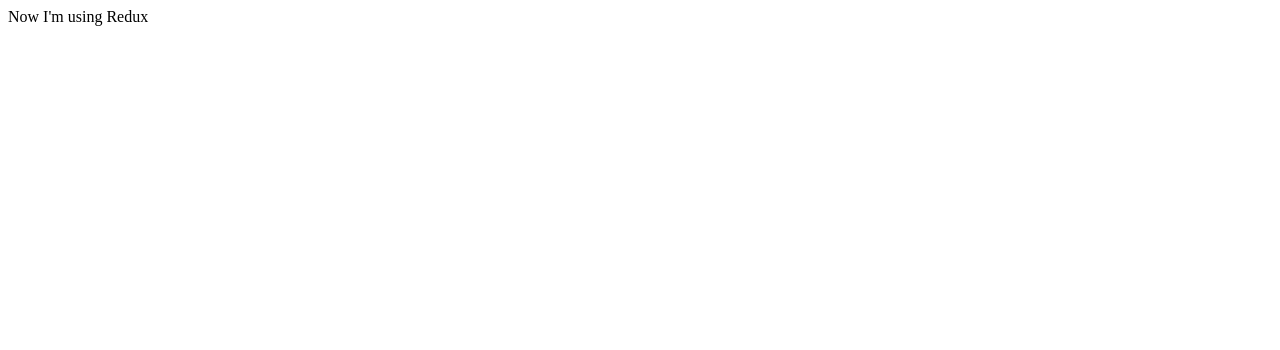
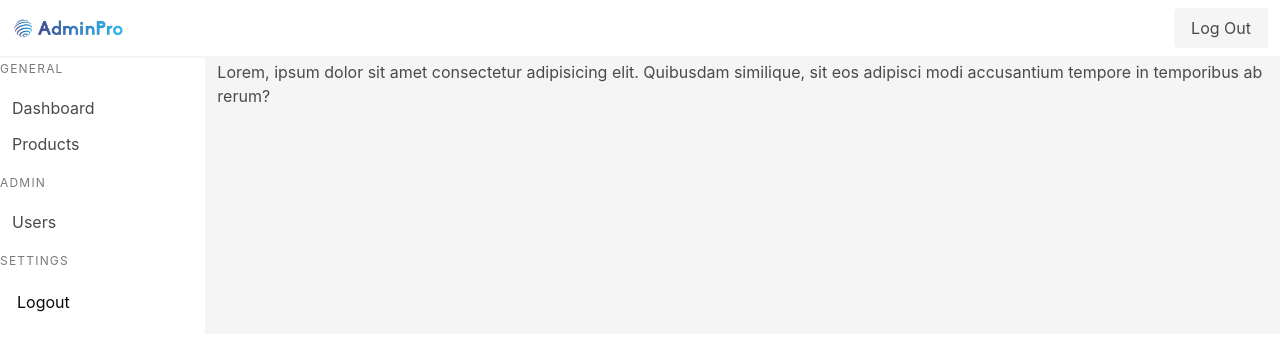
Before and after one commit to prabuhadi/authentication-full, a React (Create React App) app in the folder frontend/: page /dashboard in a window 1280 px wide. Shown: the top 350 px of the page. Built offline with nearby package versions, Linux system fonts and the light colour scheme.

Commit message:
Create components and pages

```diff
--- a/frontend/src/App.js
+++ b/frontend/src/App.js
@@ -1,5 +1,16 @@
+import { BrowserRouter, Routes, Route } from "react-router-dom";
+import Dashboard from "./pages/Dashboard.jsx";
+
 function App() {
-  return <div className="App">Now I'm using Redux</div>;
+  return (
+    <div>
+      <BrowserRouter>
+        <Routes>
+          <Route path="/dashboard" element={<Dashboard />} />
+        </Routes>
+      </BrowserRouter>
+    </div>
+  );
 }
 
 export default App;
--- /dev/null
+++ b/frontend/src/components/Navbar.jsx
@@ -0,0 +1,46 @@
+import React from "react";
+import { NavLink } from "react-router-dom";
+import logo from "../logo.png";
+
+const Navbar = () => {
+  return (
+    <div>
+      <nav
+        className="navbar is-fixed-top has-shadow"
+        role="navigation"
+        aria-label="main navigation"
+      >
+        <div className="navbar-brand">
+          <NavLink to="/dashboard" className="navbar-item">
+            <img src={logo} width="112" height="28" alt="logo" />
+          </NavLink>
+
+          <a
+            href="!#"
+            role="button"
+            className="navbar-burger burger"
+            aria-label="menu"
+            aria-expanded="false"
+            data-target="navbarBasicExample"
+          >
+            <span aria-hidden="true"></span>
+            <span aria-hidden="true"></span>
+            <span aria-hidden="true"></span>
+          </a>
+        </div>
+
+        <div id="navbarBasicExample" className="navbar-menu">
+          <div className="navbar-end">
+            <div className="navbar-item">
+              <div className="buttons">
+                <button className="button is-light">Log Out</button>
+              </div>
+            </div>
+          </div>
+        </div>
+      </nav>
+    </div>
+  );
+};
+
+export default Navbar;
--- /dev/null
+++ b/frontend/src/components/Sidebar.jsx
@@ -0,0 +1,34 @@
+import React from "react";
+import { NavLink } from "react-router-dom";
+
+const Sidebar = () => {
+  return (
+    <div>
+      <aside className="menu has-shadow">
+        <p className="menu-label">General</p>
+        <ul className="menu-list">
+          <li>
+            <NavLink to={"/dashboard"}>Dashboard</NavLink>
+          </li>
+          <li>
+            <NavLink to={"/products"}>Products</NavLink>
+          </li>
+        </ul>
+        <p className="menu-label">Admin</p>
+        <ul className="menu-list">
+          <li>
+            <NavLink to={"/users"}>Users</NavLink>
+          </li>
+        </ul>
+        <p className="menu-label">Settings</p>
+        <ul className="menu-list">
+          <li>
+            <button className="button is-white">Logout</button>
+          </li>
+        </ul>
+      </aside>
+    </div>
+  );
+};
+
+export default Sidebar;
--- a/frontend/src/index.js
+++ b/frontend/src/index.js
@@ -3,6 +3,7 @@
 import { Provider } from "react-redux";
 import { store } from "./app/store";
 import App from "./App";
+import "bulma/css/bulma.css";
 
 const container = document.getElementById("root");
 const root = createRoot(container);
--- /dev/null
+++ b/frontend/src/pages/Dashboard.jsx
@@ -0,0 +1,14 @@
+import React from "react";
+import Layout from "./Layout.jsx";
+
+const Dashboard = () => {
+  return (
+    <Layout>
+      Lorem, ipsum dolor sit amet consectetur adipisicing elit. Quibusdam
+      similique, sit eos adipisci modi accusantium tempore in temporibus ab
+      rerum?
+    </Layout>
+  );
+};
+
+export default Dashboard;
--- /dev/null
+++ b/frontend/src/pages/Layout.jsx
@@ -0,0 +1,21 @@
+import React from "react";
+import Navbar from "../components/Navbar.jsx";
+import Sidebar from "../components/Sidebar.jsx";
+
+const Layout = ({ children }) => {
+  return (
+    <React.Fragment>
+      <Navbar />
+      <div className="columns mt-6">
+        <div className="column is-2">
+          <Sidebar />
+        </div>
+        <div className="column has-background-light">
+          <main>{children}</main>
+        </div>
+      </div>
+    </React.Fragment>
+  );
+};
+
+export default Layout;
```
Also changed, not shown: frontend/src/components/Welcome.jsx (added, +12 -0 lines), frontend/src/logo-1.png (added), frontend/src/logo.png (added).
